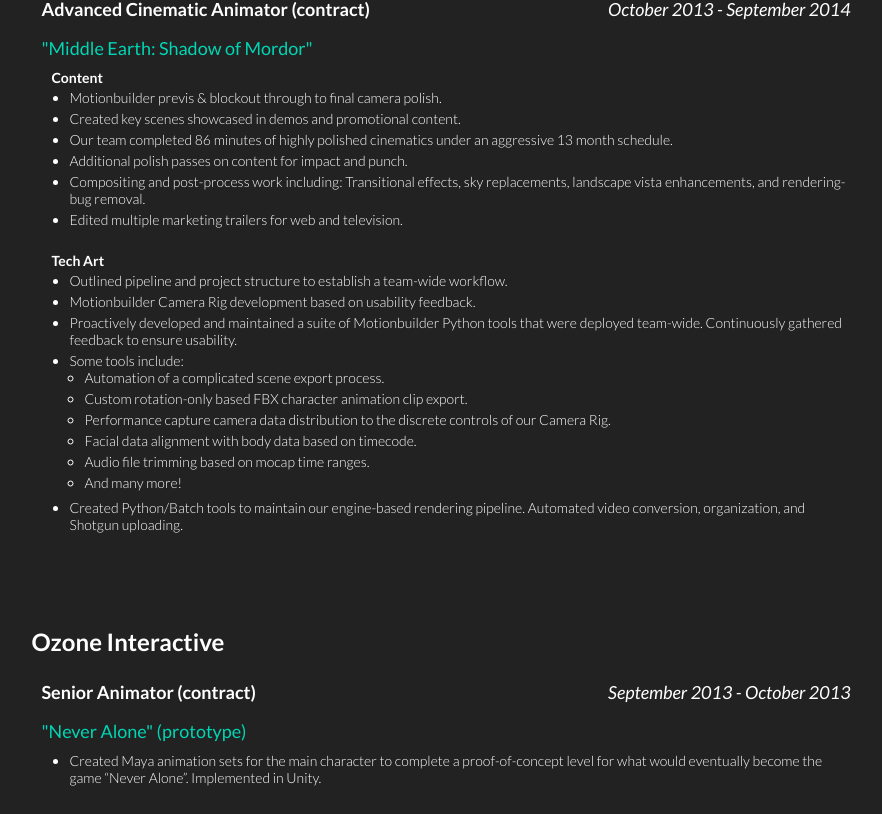
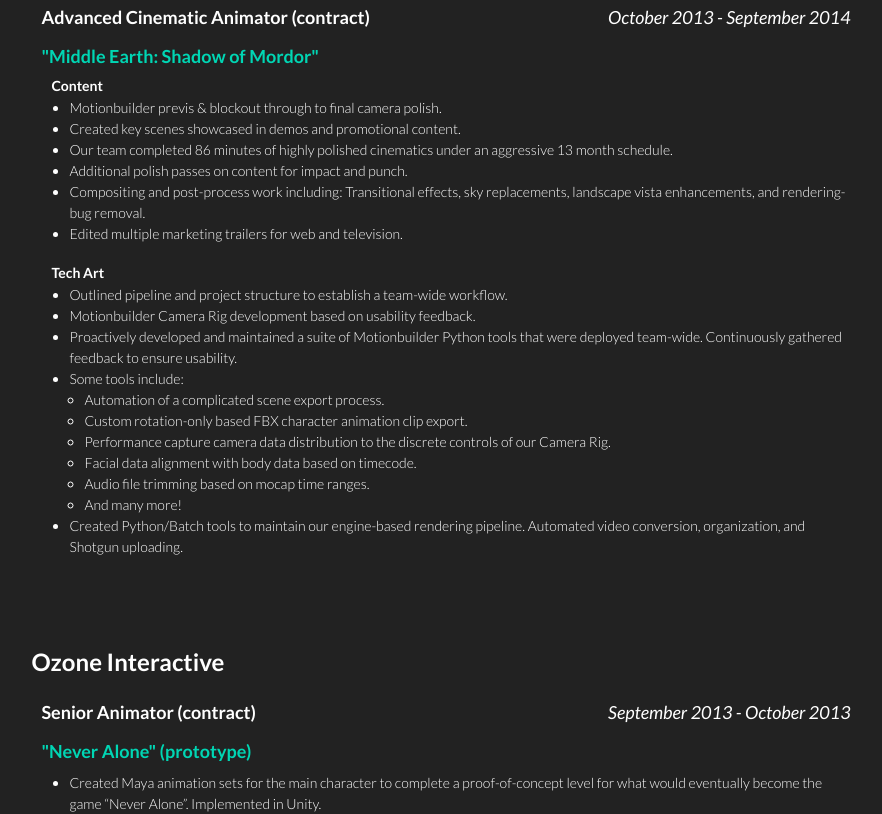
Before and after one commit to cynthem/travis-portfolio, a React (Create React App) app: page /resume in a window 1280 px wide. Shown: the part 1571-2385 px from the top of the page, without its empty margins (199-1081 px from the left). Built offline with nearby package versions, Linux system fonts and the light colour scheme.

Commit message:
Add layout styles

```diff
--- a/src/sass/components/_Resume.scss
+++ b/src/sass/components/_Resume.scss
@@ -64,7 +64,7 @@
                     .game-name {
                         color: $color-green;
                         text-decoration: none;
-                        font-weight: 400;
+                        font-weight: 700;
                     }
 
                     .game-name,
@@ -124,21 +124,15 @@
                             padding-bottom: 10px;
 
                             li {
-                                padding-bottom: 4px;
+                                line-height: 1.5;
                             }
 
                             .tools-title {
-                                padding-bottom: 4px;
-
                                 .tools-list {
                                     padding-left: 15px;
                                 }
                             }
                         }
-                    }
-
-                    .no-duty-title {
-
                     }
                 }
 
```
